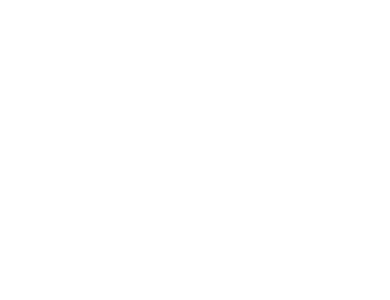
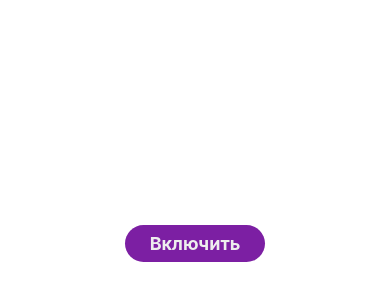
Before and after one commit to pkolt/Flashlight, a React Native app: screen / in a window 390 px wide. Shown: the part 532-832 px from the top of the page. Built offline with nearby package versions, Linux system fonts and the light colour scheme.

Commit message:
Добавил стили для ночной темы

```diff
--- a/package.json
+++ b/package.json
@@ -14,7 +14,7 @@
     "lint": "eslint . --ext .js,.jsx,.ts,.tsx"
   },
   "dependencies": {
-    "@react-native-community/hooks": "^2.4.9",
+    "@react-native-community/hooks": "2.4.9",
     "react": "16.11.0",
     "react-native": "0.62.2"
   },
@@ -32,7 +32,7 @@
     "jest": "24.9.0",
     "metro-react-native-babel-preset": "0.58.0",
     "prettier": "2.0.4",
-    "react-native-rename": "^2.4.1",
+    "react-native-rename": "2.4.1",
     "react-test-renderer": "16.11.0",
     "typescript": "3.8.3"
   },
--- a/src/pages/Home.tsx
+++ b/src/pages/Home.tsx
@@ -1,29 +1,49 @@
-import React from 'react';
+import React, {useCallback, useState} from 'react';
 import {
   View,
   StyleSheet,
   StatusBar,
   useColorScheme,
-  // BackHandler,
+  TouchableHighlight,
+  Text,
 } from 'react-native';
 // import {useBackHandler} from '@react-native-community/hooks';
 
 const Home = () => {
   // useBackHandler(() => {
-  //   BackHandler.exitApp();
   //   return true;
   // });
 
   const colorScheme = useColorScheme();
+
+  const [isTurnOn, setTurnOn] = useState(false);
+
+  const onPress = useCallback(() => {
+    setTurnOn(!isTurnOn);
+  }, [isTurnOn]);
+
   const isDarkTheme = colorScheme === 'dark';
   const barStyle = isDarkTheme ? 'light-content' : 'dark-content';
   const backgroundColor = isDarkTheme ? '#000' : '#fff';
-  const styles = createStyles(isDarkTheme);
+  const underlayColor = isTurnOn ? '#ff616f' : '#af52d5';
+  const styles = createStyles(isDarkTheme, isTurnOn);
 
   return (
     <>
       <StatusBar barStyle={barStyle} backgroundColor={backgroundColor} />
-      <View style={styles.container} />
+      <View style={styles.container}>
+        <View style={styles.containerMain} />
+        <View style={styles.containerFooter}>
+          <TouchableHighlight
+            style={styles.button}
+            underlayColor={underlayColor}
+            onPress={onPress}>
+            <Text style={styles.buttonText}>
+              {isTurnOn ? 'Выключить' : 'Включить'}
+            </Text>
+          </TouchableHighlight>
+        </View>
+      </View>
     </>
   );
 };
@@ -31,12 +51,32 @@ const Home = () => {
 // 40% padding
 // #7c1fa3
 // #fffeff
-const createStyles = (isDarkTheme: boolean) =>
+const createStyles = (isDarkTheme: boolean, isTurnOn: boolean) =>
   StyleSheet.create({
     container: {
       backgroundColor: isDarkTheme ? '#000' : '#fff',
       flex: 1,
     },
+    containerMain: {
+      flex: 1,
+    },
+    containerFooter: {
+      marginBottom: 50,
+      alignContent: 'center',
+      justifyContent: 'center',
+      flexDirection: 'row',
+    },
+    button: {
+      borderRadius: 34,
+      paddingHorizontal: 25,
+      paddingVertical: 8,
+      backgroundColor: isTurnOn ? '#ff1744' : '#7c1fa3',
+    },
+    buttonText: {
+      fontSize: 18,
+      fontWeight: 'bold',
+      color: '#eee',
+    },
   });
 
 export {Home};
```
Also changed, not shown: 3 other files (tests, documents, lock files or other folders).
